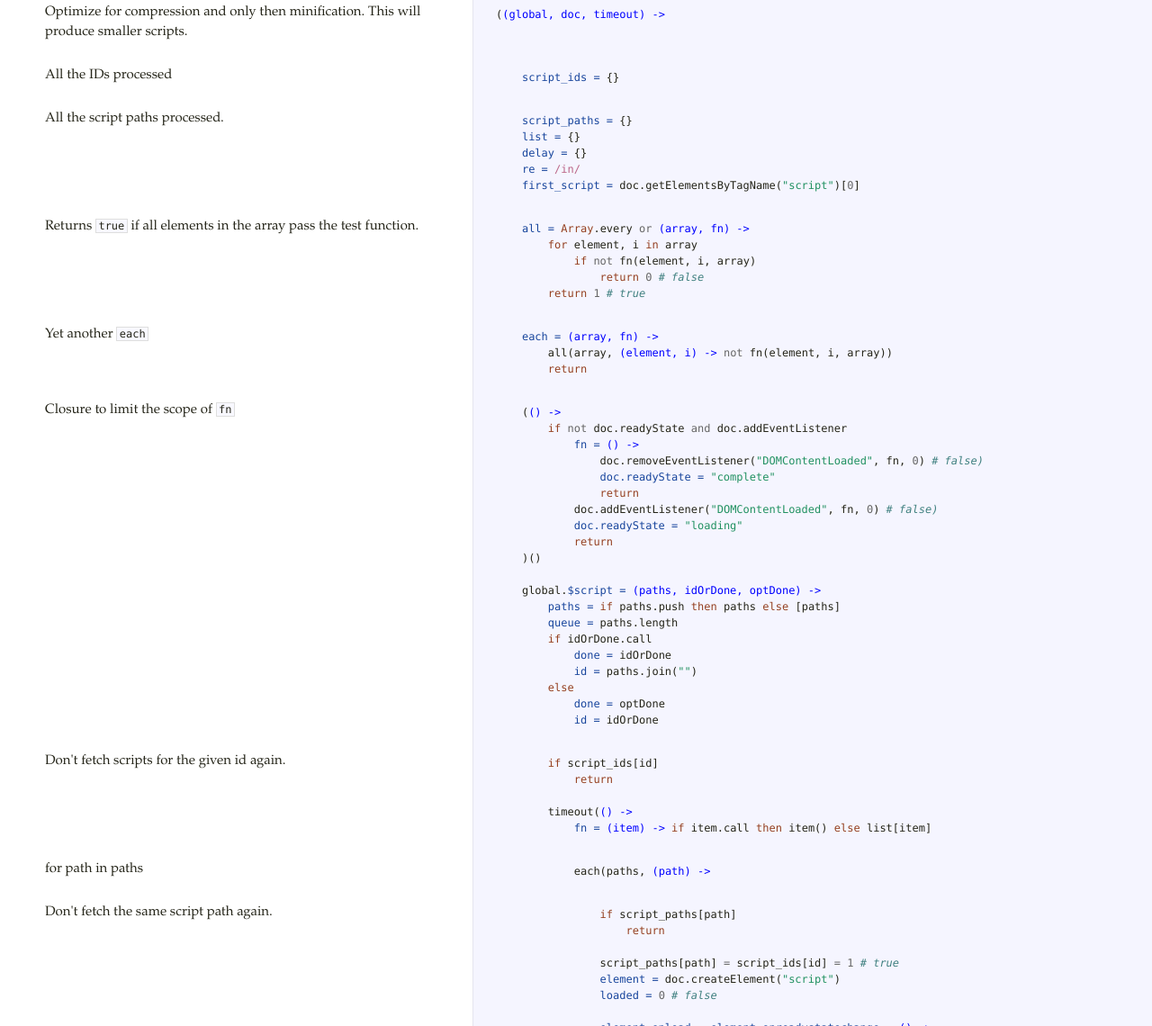
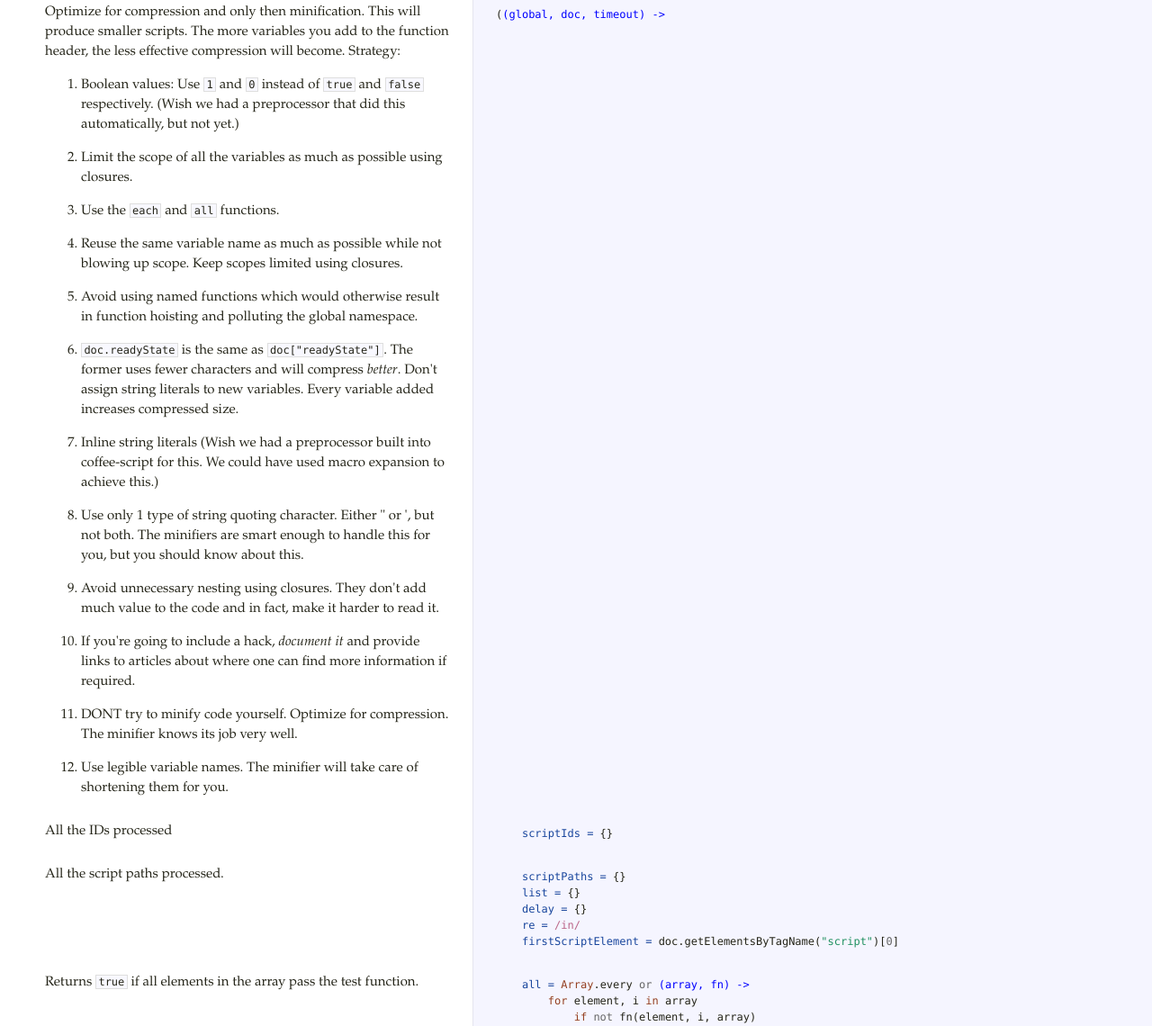
Before and after one commit to ded/script.js, a plain HTML site: page docs/script-coffee.html in a window 1280 px wide. Shown: the part 179-1319 px from the top of the page at 90% size. Drawn offline with Linux system fonts and the light colour scheme.

Commit message:
Updates documentation and adds a hack.
Signed-off-by: Yesudeep Mangalapilly <gora.khargosh@gmail.com>

```diff
--- a/docs/script-coffee.html
+++ b/docs/script-coffee.html
@@ -1,11 +1,45 @@
 <!DOCTYPE html>  <html> <head>   <title>script-coffee.coffee</title>   <meta http-equiv="content-type" content="text/html; charset=UTF-8">   <link rel="stylesheet" media="all" href="docco.css" /> </head> <body>   <div id="container">     <div id="background"></div>          <table cellpadding="0" cellspacing="0">       <thead>         <tr>           <th class="docs">             <h1>               script-coffee.coffee             </h1>           </th>           <th class="code">           </th>         </tr>       </thead>       <tbody>                               <tr id="section-1">             <td class="docs">               <div class="pilwrap">                 <a class="pilcrow" href="#section-1">&#182;</a>               </div>               <h2>! $script.js v1.1</h2>             </td>             <td class="code">               <div class="highlight"><pre><span class="nx">https</span><span class="o">:</span><span class="err">//github.com/polvero/script.js</span>
 <span class="nv">Copyright: </span><span class="nx">@ded</span> <span class="o">&amp;</span> <span class="nx">@fat</span> <span class="o">-</span> <span class="nx">Dustin</span> <span class="nx">Diaz</span><span class="p">,</span> <span class="nx">Jacob</span> <span class="nx">Thornton</span> <span class="mi">2011</span>
 <span class="nv">License: </span><span class="nx">CC</span> <span class="nv">Attribution: </span><span class="nx">http</span><span class="o">:</span><span class="err">//creativecommons.org/licenses/by/3.0/###</span></pre></div>             </td>           </tr>                               <tr id="section-2">             <td class="docs">               <div class="pilwrap">                 <a class="pilcrow" href="#section-2">&#182;</a>               </div>               <p>Optimize for compression and only then minification.
-This will produce smaller scripts.</p>             </td>             <td class="code">               <div class="highlight"><pre><span class="p">(</span><span class="nf">(global, doc, timeout) -&gt;</span></pre></div>             </td>           </tr>                               <tr id="section-3">             <td class="docs">               <div class="pilwrap">                 <a class="pilcrow" href="#section-3">&#182;</a>               </div>               <p>All the IDs processed</p>             </td>             <td class="code">               <div class="highlight"><pre>    <span class="nv">script_ids = </span><span class="p">{}</span></pre></div>             </td>           </tr>                               <tr id="section-4">             <td class="docs">               <div class="pilwrap">                 <a class="pilcrow" href="#section-4">&#182;</a>               </div>               <p>All the script paths processed.</p>             </td>             <td class="code">               <div class="highlight"><pre>    <span class="nv">script_paths = </span><span class="p">{}</span>
+This will produce smaller scripts. The more variables
+you add to the function header, the less effective
+compression will become. Strategy:</p>
+
+<ol>
+<li><p>Boolean values:
+Use <code>1</code> and <code>0</code> instead of <code>true</code> and <code>false</code> respectively.
+(Wish we had a preprocessor that did this automatically, but not yet.)</p></li>
+<li><p>Limit the scope of all the variables as much as possible
+using closures.</p></li>
+<li><p>Use the <code>each</code> and <code>all</code> functions.</p></li>
+<li><p>Reuse the same variable name as much as possible while
+not blowing up scope. Keep scopes limited using closures.</p></li>
+<li><p>Avoid using named functions which would otherwise result
+in function hoisting and polluting the global namespace.</p></li>
+<li><p><code>doc.readyState</code> is the same as <code>doc["readyState"]</code>. The former
+uses fewer characters and will compress <em>better</em>. Don't assign
+string literals to new variables. Every variable added increases
+compressed size.</p></li>
+<li><p>Inline string literals (Wish we had a preprocessor built
+into coffee-script for this. We could have used macro expansion
+to achieve this.)</p></li>
+<li><p>Use only 1 type of string quoting character. Either " or ',
+but not both. The minifiers are smart enough to handle this for
+you, but you should know about this.</p></li>
+<li><p>Avoid unnecessary nesting using closures. They don't add much
+value to the code and in fact, make it harder to read it.</p></li>
+<li><p>If you're going to include a hack, <em>document it</em> and provide
+links to articles about where one can find more information
+if required.</p></li>
+<li><p>DONT try to minify code yourself. Optimize for compression.
+The minifier knows its job very well.</p></li>
+<li><p>Use legible variable names. The minifier will take
+care of shortening them for you.</p></li>
+</ol>             </td>             <td class="code">               <div class="highlight"><pre><span class="p">(</span><span class="nf">(global, doc, timeout) -&gt;</span></pre></div>             </td>           </tr>                               <tr id="section-3">             <td class="docs">               <div class="pilwrap">                 <a class="pilcrow" href="#section-3">&#182;</a>               </div>               <p>All the IDs processed</p>             </td>             <td class="code">               <div class="highlight"><pre>    <span class="nv">scriptIds = </span><span class="p">{}</span></pre></div>             </td>           </tr>                               <tr id="section-4">             <td class="docs">               <div class="pilwrap">                 <a class="pilcrow" href="#section-4">&#182;</a>               </div>               <p>All the script paths processed.</p>             </td>             <td class="code">               <div class="highlight"><pre>    <span class="nv">scriptPaths = </span><span class="p">{}</span>
     <span class="nv">list = </span><span class="p">{}</span>
     <span class="nv">delay = </span><span class="p">{}</span>
     <span class="nv">re = </span><span class="sr">/in/</span>
-    <span class="nv">first_script = </span><span class="nx">doc</span><span class="p">.</span><span class="nx">getElementsByTagName</span><span class="p">(</span><span class="s2">&quot;script&quot;</span><span class="p">)[</span><span class="mi">0</span><span class="p">]</span></pre></div>             </td>           </tr>                               <tr id="section-5">             <td class="docs">               <div class="pilwrap">                 <a class="pilcrow" href="#section-5">&#182;</a>               </div>               <p>Returns <code>true</code> if all elements in the array pass the test function.</p>             </td>             <td class="code">               <div class="highlight"><pre>    <span class="nv">all = </span><span class="nb">Array</span><span class="p">.</span><span class="nx">every</span> <span class="o">or</span> <span class="nf">(array, fn) -&gt;</span>
+    <span class="nv">firstScriptElement = </span><span class="nx">doc</span><span class="p">.</span><span class="nx">getElementsByTagName</span><span class="p">(</span><span class="s2">&quot;script&quot;</span><span class="p">)[</span><span class="mi">0</span><span class="p">]</span></pre></div>             </td>           </tr>                               <tr id="section-5">             <td class="docs">               <div class="pilwrap">                 <a class="pilcrow" href="#section-5">&#182;</a>               </div>               <p>Returns <code>true</code> if all elements in the array pass the test function.</p>             </td>             <td class="code">               <div class="highlight"><pre>    <span class="nv">all = </span><span class="nb">Array</span><span class="p">.</span><span class="nx">every</span> <span class="o">or</span> <span class="nf">(array, fn) -&gt;</span>
         <span class="k">for</span> <span class="nx">element</span><span class="p">,</span> <span class="nx">i</span> <span class="k">in</span> <span class="nx">array</span>
             <span class="k">if</span> <span class="o">not</span> <span class="nx">fn</span><span class="p">(</span><span class="nx">element</span><span class="p">,</span> <span class="nx">i</span><span class="p">,</span> <span class="nx">array</span><span class="p">)</span>
                 <span class="k">return</span> <span class="mi">0</span> <span class="c1"># false</span>
@@ -30,14 +64,14 @@ This will produce smaller scripts.</p>             </td>             <td class="
             <span class="nv">id = </span><span class="nx">paths</span><span class="p">.</span><span class="nx">join</span><span class="p">(</span><span class="s2">&quot;&quot;</span><span class="p">)</span>
         <span class="k">else</span>
             <span class="nv">done = </span><span class="nx">optDone</span>
-            <span class="nv">id = </span><span class="nx">idOrDone</span></pre></div>             </td>           </tr>                               <tr id="section-8">             <td class="docs">               <div class="pilwrap">                 <a class="pilcrow" href="#section-8">&#182;</a>               </div>               <p>Don't fetch scripts for the given id again.</p>             </td>             <td class="code">               <div class="highlight"><pre>        <span class="k">if</span> <span class="nx">script_ids</span><span class="p">[</span><span class="nx">id</span><span class="p">]</span>
+            <span class="nv">id = </span><span class="nx">idOrDone</span></pre></div>             </td>           </tr>                               <tr id="section-8">             <td class="docs">               <div class="pilwrap">                 <a class="pilcrow" href="#section-8">&#182;</a>               </div>               <p>Don't fetch scripts for the given id again.</p>             </td>             <td class="code">               <div class="highlight"><pre>        <span class="k">if</span> <span class="nx">scriptIds</span><span class="p">[</span><span class="nx">id</span><span class="p">]</span>
             <span class="k">return</span>
 
         <span class="nx">timeout</span><span class="p">(</span><span class="nf">() -&gt;</span>
-            <span class="nv">fn = </span><span class="nf">(item) -&gt;</span> <span class="k">if</span> <span class="nx">item</span><span class="p">.</span><span class="nx">call</span> <span class="k">then</span> <span class="nx">item</span><span class="p">()</span> <span class="k">else</span> <span class="nx">list</span><span class="p">[</span><span class="nx">item</span><span class="p">]</span></pre></div>             </td>           </tr>                               <tr id="section-9">             <td class="docs">               <div class="pilwrap">                 <a class="pilcrow" href="#section-9">&#182;</a>               </div>               <p>for path in paths</p>             </td>             <td class="code">               <div class="highlight"><pre>            <span class="nx">each</span><span class="p">(</span><span class="nx">paths</span><span class="p">,</span> <span class="nf">(path) -&gt;</span></pre></div>             </td>           </tr>                               <tr id="section-10">             <td class="docs">               <div class="pilwrap">                 <a class="pilcrow" href="#section-10">&#182;</a>               </div>               <p>Don't fetch the same script path again.</p>             </td>             <td class="code">               <div class="highlight"><pre>                <span class="k">if</span> <span class="nx">script_paths</span><span class="p">[</span><span class="nx">path</span><span class="p">]</span>
+            <span class="nv">fn = </span><span class="nf">(item) -&gt;</span> <span class="k">if</span> <span class="nx">item</span><span class="p">.</span><span class="nx">call</span> <span class="k">then</span> <span class="nx">item</span><span class="p">()</span> <span class="k">else</span> <span class="nx">list</span><span class="p">[</span><span class="nx">item</span><span class="p">]</span></pre></div>             </td>           </tr>                               <tr id="section-9">             <td class="docs">               <div class="pilwrap">                 <a class="pilcrow" href="#section-9">&#182;</a>               </div>               <p>for path in paths</p>             </td>             <td class="code">               <div class="highlight"><pre>            <span class="nx">each</span><span class="p">(</span><span class="nx">paths</span><span class="p">,</span> <span class="nf">(path) -&gt;</span></pre></div>             </td>           </tr>                               <tr id="section-10">             <td class="docs">               <div class="pilwrap">                 <a class="pilcrow" href="#section-10">&#182;</a>               </div>               <p>Don't fetch the same script path again.</p>             </td>             <td class="code">               <div class="highlight"><pre>                <span class="k">if</span> <span class="nx">scriptPaths</span><span class="p">[</span><span class="nx">path</span><span class="p">]</span>
                     <span class="k">return</span>
 
-                <span class="nx">script_paths</span><span class="p">[</span><span class="nx">path</span><span class="p">]</span> <span class="o">=</span> <span class="nx">script_ids</span><span class="p">[</span><span class="nx">id</span><span class="p">]</span> <span class="o">=</span> <span class="mi">1</span> <span class="c1"># true</span>
+                <span class="nx">scriptPaths</span><span class="p">[</span><span class="nx">path</span><span class="p">]</span> <span class="o">=</span> <span class="nx">scriptIds</span><span class="p">[</span><span class="nx">id</span><span class="p">]</span> <span class="o">=</span> <span class="mi">1</span> <span class="c1"># true</span>
                 <span class="nv">element = </span><span class="nx">doc</span><span class="p">.</span><span class="nx">createElement</span><span class="p">(</span><span class="s2">&quot;script&quot;</span><span class="p">)</span>
                 <span class="nv">loaded = </span><span class="mi">0</span> <span class="c1"># false</span>
 
@@ -53,7 +87,7 @@ This will produce smaller scripts.</p>             </td>             <td class="
                     <span class="k">return</span>
                 <span class="nv">element.async = </span><span class="mi">1</span> <span class="c1"># true</span>
                 <span class="nv">element.src = </span><span class="nx">path</span>
-                <span class="nx">first_script</span><span class="p">.</span><span class="nx">parentNode</span><span class="p">.</span><span class="nx">insertBefore</span><span class="p">(</span><span class="nx">element</span><span class="p">,</span> <span class="nx">first_script</span><span class="p">)</span>
+                <span class="nx">firstScriptElement</span><span class="p">.</span><span class="nx">parentNode</span><span class="p">.</span><span class="nx">insertBefore</span><span class="p">(</span><span class="nx">element</span><span class="p">,</span> <span class="nx">firstScriptElement</span><span class="p">)</span>
 
                 <span class="k">return</span>
             <span class="p">)</span>
@@ -70,7 +104,9 @@ This will produce smaller scripts.</p>             </td>             <td class="
             <span class="nv">key = </span><span class="nx">deps</span><span class="p">.</span><span class="nx">join</span><span class="p">(</span><span class="s2">&quot;|&quot;</span><span class="p">)</span>
             <span class="nx">delay</span><span class="p">[</span><span class="nx">key</span><span class="p">]</span> <span class="o">=</span> <span class="nx">delay</span><span class="p">[</span><span class="nx">key</span><span class="p">]</span> <span class="o">or</span> <span class="p">[]</span>
             <span class="nx">delay</span><span class="p">[</span><span class="nx">key</span><span class="p">].</span><span class="nx">push</span><span class="p">(</span><span class="nx">ready</span><span class="p">)</span>
-            <span class="nx">req</span> <span class="o">and</span> <span class="nx">req</span><span class="p">(</span><span class="nx">missing</span><span class="p">)</span></pre></div>             </td>           </tr>                               <tr id="section-13">             <td class="docs">               <div class="pilwrap">                 <a class="pilcrow" href="#section-13">&#182;</a>               </div>               <p>Allow chaining calls.</p>             </td>             <td class="code">               <div class="highlight"><pre>        <span class="k">return</span> <span class="nx">$script</span></pre></div>             </td>           </tr>                               <tr id="section-14">             <td class="docs">               <div class="pilwrap">                 <a class="pilcrow" href="#section-14">&#182;</a>               </div>               <p>The shortest <code>domReady</code> hack there is.</p>             </td>             <td class="code">               <div class="highlight"><pre>    <span class="nx">global</span><span class="p">.</span><span class="nv">$script.domReady = </span><span class="nf">(fn) -&gt;</span></pre></div>             </td>           </tr>                               <tr id="section-15">             <td class="docs">               <div class="pilwrap">                 <a class="pilcrow" href="#section-15">&#182;</a>               </div>               <p>Short for:</p>
+            <span class="nx">req</span> <span class="o">and</span> <span class="nx">req</span><span class="p">(</span><span class="nx">missing</span><span class="p">)</span></pre></div>             </td>           </tr>                               <tr id="section-13">             <td class="docs">               <div class="pilwrap">                 <a class="pilcrow" href="#section-13">&#182;</a>               </div>               <p>Allow chaining calls.</p>             </td>             <td class="code">               <div class="highlight"><pre>        <span class="k">return</span> <span class="nx">$script</span></pre></div>             </td>           </tr>                               <tr id="section-14">             <td class="docs">               <div class="pilwrap">                 <a class="pilcrow" href="#section-14">&#182;</a>               </div>               <p>The shortest <code>domReady</code> hack there is.</p>             </td>             <td class="code">               <div class="highlight"><pre>    <span class="nx">global</span><span class="p">.</span><span class="nv">$script.domReady = </span><span class="nf">(fn) -&gt;</span></pre></div>             </td>           </tr>                               <tr id="section-15">             <td class="docs">               <div class="pilwrap">                 <a class="pilcrow" href="#section-15">&#182;</a>               </div>               <p><strong>Size optimization</strong>:
+Coffee-script doesn't do this automatically, so we're inlining this JavaScript
+code in here.</p>
 
 <pre><code>if re.test(doc.readyState)
             timeout(() -&gt;
```
Also changed, not shown: src/script-coffee.coffee (+54 -9 lines).
